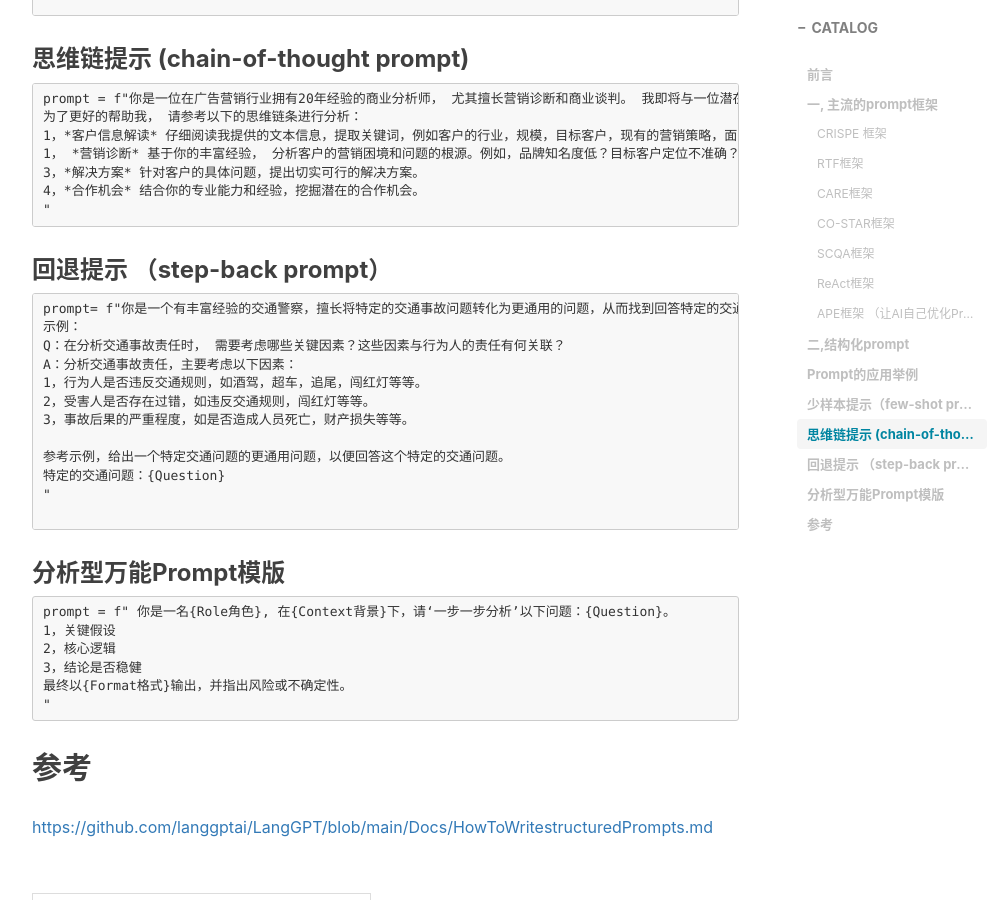
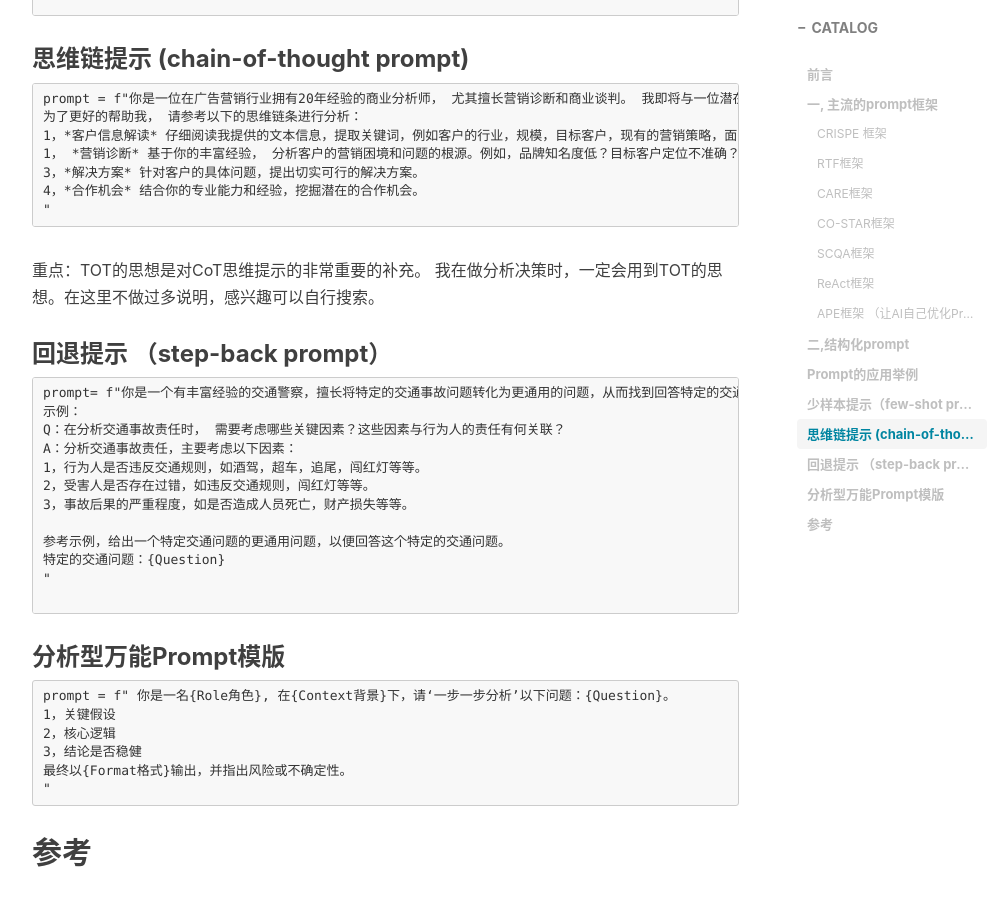
Before and after one commit to LuochuanAD/LuochuanAD.github.io, a Jekyll site: the page built from _posts/2026-01-11-Prompt框架和Structural Prompt的说明.md, in a window 1280 px wide and 900 px high, scrolled down 4575 px. Shown: the whole window, without its empty margins (233-1237 px from the left). Built offline with Jekyll 4.4.1, drawn with Linux system fonts in a browser that asks for light colours; nearby versions of some CDN libraries; comment, search, counter and statistics services are not loaded.

Commit message:
Update 2026-01-11-Prompt框架和Structural Prompt的说明.md

````diff
--- a/_posts/2026-01-11-Prompt框架和Structural Prompt的说明.md
+++ b/_posts/2026-01-11-Prompt框架和Structural Prompt的说明.md
@@ -194,6 +194,8 @@ prompt = f"你是一位在广告营销行业拥有20年经验的商业分析师
 4，*合作机会* 结合你的专业能力和经验，挖掘潜在的合作机会。
 "
 ```
+重点：TOT的思想是对CoT思维提示的非常重要的补充。 我在做分析决策时，一定会用到TOT的思想。在这里不做过多说明，感兴趣可以自行搜索。
+
 
 ### 回退提示 （step-back prompt）
 
@@ -212,6 +214,7 @@ A：分析交通事故责任，主要考虑以下因素：
 
 ```
 
+
 ### 分析型万能Prompt模版
 
 ```
````
